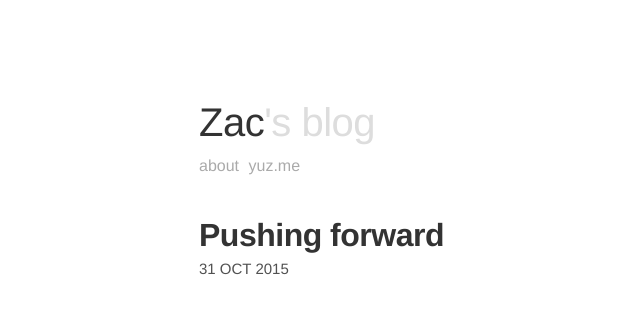
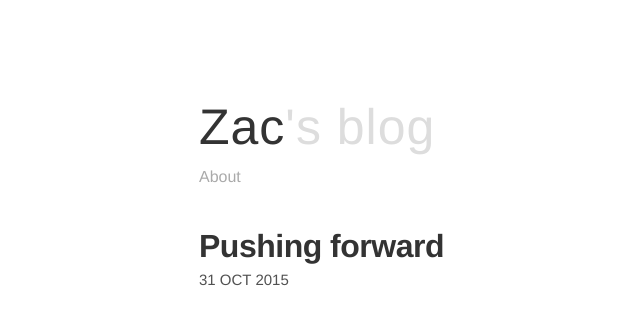
Before and after one commit to yusite/yuzijie, a Jekyll site: the page built from index.html, in a window 1280 px wide. Shown: the top 325 px of the page, without its empty margins (81-721 px from the left). Built offline with Jekyll 4.4.1, drawn with Linux system fonts in a browser that asks for light colours.

Commit message:
update theme

```diff
--- a/_config.yml
+++ b/_config.yml
@@ -17,9 +17,9 @@ sass:
   style: compressed
 
 # Navigation
-nav:
-  - name: "yuz.me"
-    href: "//yuz.me"
+# nav:
+#   - name: "yuz.me"
+#     href: "//yuz.me"
 
 # Scopes
 # defaults:
--- /dev/null
+++ b/_sass/_zac.sass
@@ -0,0 +1,7 @@
+h1.masthead-title a
+  letter-spacing: 1px
+  font-weight: 100
+  font-size: 2.5rem
+
+.masthead .masthead-nav a
+  text-transform: capitalize
--- a/css/main.scss
+++ b/css/main.scss
@@ -5,7 +5,7 @@
 
 
 // Our variables
-$base-font-family: "Helvetica Neue", Helvetica, Arial, sans-serif;
+$base-font-family: "Helvetica Neue", Helvetica, Arial, "Lantinghei SC","Hiragino Sans GB", "STHeiti", "Microsoft YaHei", "WenQuanYi Micro Hei", sans-serif;
 $base-font-size:   16px;
 $base-font-weight: 400;
 $small-font-size:  $base-font-size * 0.875;
@@ -46,5 +46,5 @@ $on-laptop:        800px;
 @import
         "base",
         "kiko",
-        "syntax-highlighting"
-;
+        "zac",
+        "syntax-highlighting";
```
